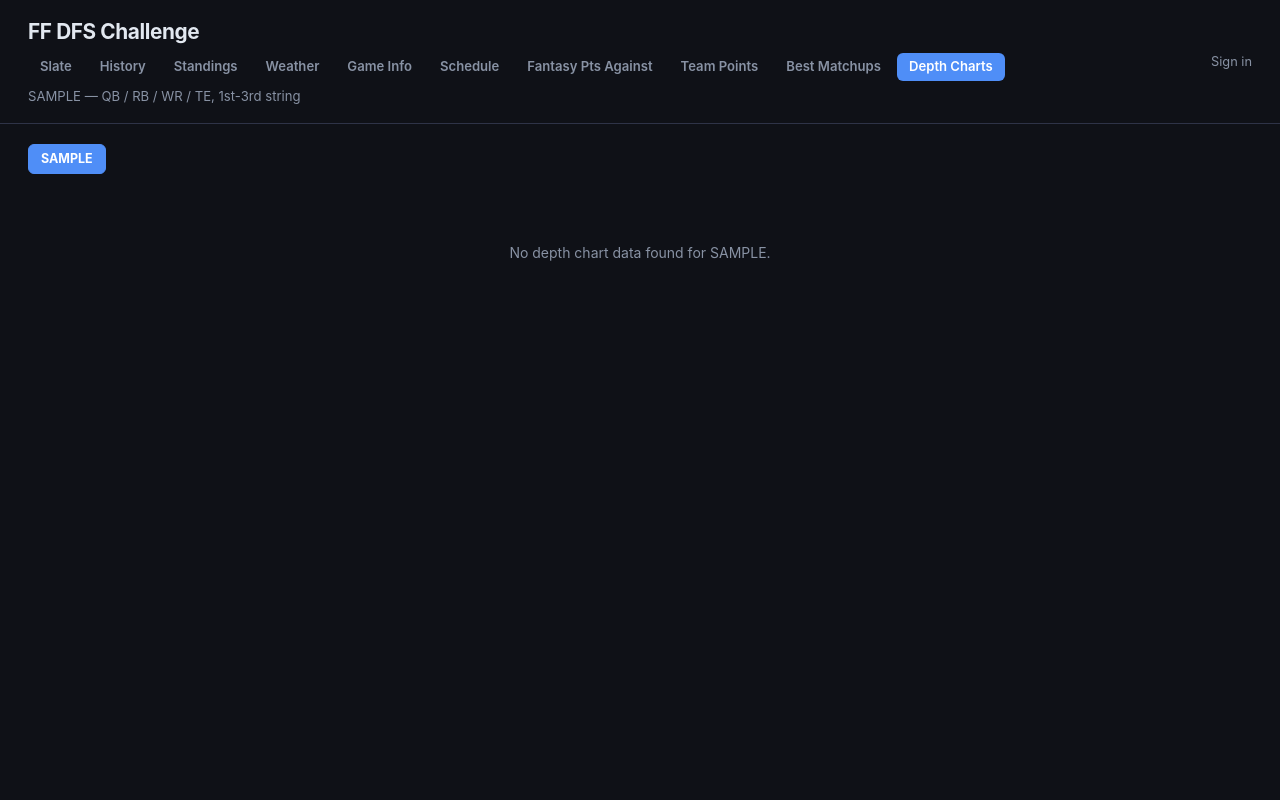
After one commit to art3kr/ff_dfs_site, a Flask app: page /depth-charts in a window 1280 px wide. The commit adds this page. Run offline with Flask 3, Linux system fonts and the light colour scheme; tables that the repository leaves empty hold one stand-in row (values such as "Sample post"); some libraries are stand-ins or nearby versions.

Commit message:
added depth charts

```diff
--- a/app.py
+++ b/app.py
@@ -2042,6 +2042,15 @@ def slate():
         # so the page still works, just without day separators.
         players_by_day = [(None, players)]
 
+    depth_chart_strings = {}   # name -> "1st"/"2nd"/"3rd"/"—" display string
+    if players:
+        STRING_LABELS = {1: "1st", 2: "2nd", 3: "3rd"}
+        names_normalized = {normalize_name(p["name"]) for p in players}
+        lookup = _get_depth_chart_lookup(names_normalized)
+        for p in players:
+            string_rank, _pos = lookup.get(normalize_name(p["name"]), (None, None))
+            depth_chart_strings[p["name"]] = STRING_LABELS.get(string_rank, "—")
+
     return render_template("slate.html",
                            players=players,
                            players_by_day=players_by_day,
@@ -2051,7 +2060,8 @@ def slate():
                            existing_lineup=existing_lineup,
                            locked_teams=sorted(locked_teams),
                            total_teams_scheduled=total_teams_scheduled,
-                           kickoff_by_team=kickoff_by_team)
+                           kickoff_by_team=kickoff_by_team,
+                           depth_chart_strings=depth_chart_strings)
 
 
 @app.route("/history")
@@ -2378,6 +2388,35 @@ def _trailing_average(history_sorted_desc: list, n: int = 10):
     return sum(values) / len(values), len(values)
 
 
+def _get_depth_chart_lookup(names_normalized: set) -> dict:
+    """
+    Shared by the Slate page (show each player's string) and Best
+    Matchups (filter out anyone not on a depth chart at all) — one
+    lookup, so both stay consistent with each other rather than
+    re-implementing the same join twice.
+
+    Matches purely by normalized player name, not name+position: a
+    given name should only appear once across the whole depth chart
+    table regardless of which of ourlads' specific position labels
+    it's filed under (e.g. a WR is under LWR/RWR/SWR, never a bare
+    "WR"), so we don't need to know a slate player's exact WR slot in
+    advance — just look up their name and take whatever string_rank
+    comes back.
+
+    Returns {name_normalized: (string_rank, pos)}.
+    """
+    if not names_normalized:
+        return {}
+    ph = _ph()
+    placeholders = ", ".join([ph] * len(names_normalized))
+    rows = db_fetchall(f"""
+        SELECT player_name_normalized, string_rank, pos
+        FROM depth_charts
+        WHERE player_name_normalized IN ({placeholders})
+    """, tuple(names_normalized))
+    return {r["player_name_normalized"]: (r["string_rank"], r["pos"]) for r in rows}
+
+
 def _compute_best_matchups(sel_year: int, sel_week: int, sel_position: str) -> list:
     """
     Shared computation used by both the /best-matchups page and its
@@ -2403,6 +2442,18 @@ def _compute_best_matchups(sel_year: int, sel_week: int, sel_position: str) -> l
     if not slate:
         return []
 
+    # Filter to only players who are actually on a depth chart this
+    # week — removes recently-cut/inactive players who might still
+    # linger in salary data but aren't real options. Matches purely by
+    # normalized name (see _get_depth_chart_lookup's docstring for why
+    # that's sufficient here).
+    slate_names_normalized_pre_filter = {normalize_name(p["name"]) for p in slate}
+    depth_chart_lookup = _get_depth_chart_lookup(slate_names_normalized_pre_filter)
+    slate = [p for p in slate if normalize_name(p["name"]) in depth_chart_lookup]
+
+    if not slate:
+        return []
+
     defense_rows = db_fetchall(f"""
         SELECT year, week, opponent AS team, position,
                SUM(COALESCE(dk_pts_pfr_reported, dk_pts)) AS pts_allowed
@@ -2437,6 +2488,8 @@ def _compute_best_matchups(sel_year: int, sel_week: int, sel_position: str) -> l
     for key in player_history:
         player_history[key].sort(key=lambda x: (x[0], x[1]), reverse=True)
 
+    STRING_LABELS = {1: "1st", 2: "2nd", 3: "3rd"}
+
     rows = []
     for p in slate:
         name_norm = normalize_name(p["name"])
@@ -2444,12 +2497,15 @@ def _compute_best_matchups(sel_year: int, sel_week: int, sel_position: str) -> l
         opp_avg, opp_games = _trailing_average(defense_history.get(opp_key, []))
         player_avg, player_games = _trailing_average(player_history.get(name_norm, []))
 
+        string_rank, _dc_pos = depth_chart_lookup.get(name_norm, (None, None))
+
         rows.append({
             "name": p["name"], "position": p["position"], "team": p["team"],
             "opponent": p["opponent"], "salary": p["salary"],
             "projected_pts": p["projected_pts"], "ownership_pct": p["ownership_pct"],
             "opp_avg_pts_allowed": opp_avg, "opp_games_count": opp_games,
             "player_avg_dk_pts": player_avg, "player_games_count": player_games,
+            "depth_chart_string": STRING_LABELS.get(string_rank, str(string_rank) if string_rank else "—"),
         })
 
     rows.sort(key=lambda r: (
@@ -2519,6 +2575,50 @@ def best_matchups():
                            available_weeks_by_year=available_weeks_by_year,
                            position=sel_position,
                            team_colors=TEAM_ROW_COLORS)
+
+
+@app.route("/depth-charts")
+def depth_charts():
+    """
+    Standalone browse of the full depth chart data — grouped by team,
+    QB/RB/WR(as its 3 ourlads slots: LWR/RWR/SWR)/TE, 1st-3rd string.
+    Always reflects the latest scrape (this table is a full-replace,
+    not historical — see replace_depth_charts()).
+    """
+    rows = db_fetchall("""
+        SELECT team, pos, string_rank, player_name
+        FROM depth_charts
+        ORDER BY team, pos, string_rank
+    """)
+
+    if not rows:
+        return render_template("depth_charts.html", positions=[], selected_team=None,
+                               available_teams=[])
+
+    available_teams = sorted({r["team"] for r in rows})
+    req_team = request.args.get("team")
+    sel_team = req_team if req_team in available_teams else available_teams[0]
+
+    STRING_LABELS = {1: "1st", 2: "2nd", 3: "3rd"}
+
+    # Group this team's rows by position, ordered QB/RB/LWR/RWR/SWR/TE
+    # (matching ourlads' own Offense-table row order) rather than
+    # alphabetically, since that's the order fantasy users expect.
+    POSITION_ORDER = ['QB', 'RB', 'LWR', 'RWR', 'SWR', 'TE']
+    by_position = {}
+    for r in rows:
+        if r["team"] != sel_team:
+            continue
+        by_position.setdefault(r["pos"], []).append({
+            "string_label": STRING_LABELS.get(r["string_rank"], str(r["string_rank"])),
+            "player_name": r["player_name"],
+        })
+
+    ordered_positions = [(pos, by_position[pos]) for pos in POSITION_ORDER if pos in by_position]
+
+    return render_template("depth_charts.html",
+                           positions=ordered_positions, selected_team=sel_team,
+                           available_teams=available_teams)
 
 
 @app.route("/schedule")
--- a/static/style.css
+++ b/static/style.css
@@ -918,3 +918,75 @@ header {
 #history-table tbody tr[data-team-color]:hover {
     filter: brightness(1.25);
 }
+
+/* -----------------------------------------------------------------------
+   Depth Charts page
+   ----------------------------------------------------------------------- */
+
+.team-picker {
+    display: flex;
+    flex-wrap: wrap;
+    gap: 6px;
+    margin-bottom: 20px;
+}
+
+.team-picker-btn {
+    padding: 5px 12px;
+    background: var(--bg-surface);
+    border: 1px solid var(--border);
+    border-radius: 6px;
+    color: var(--text-muted);
+    font-size: 0.78rem;
+    font-weight: 700;
+    text-decoration: none;
+}
+
+.team-picker-btn:hover  { background: var(--bg-hover); }
+.team-picker-btn.active {
+    background: var(--accent);
+    border-color: var(--accent);
+    color: #fff;
+}
+
+.depth-chart-grid {
+    display: grid;
+    grid-template-columns: repeat(auto-fill, minmax(200px, 1fr));
+    gap: 16px;
+}
+
+.depth-chart-position {
+    background: var(--bg-surface);
+    border: 1px solid var(--border);
+    border-radius: 8px;
+    overflow: hidden;
+}
+
+.depth-chart-position-title {
+    margin: 0;
+    padding: 8px 12px;
+    font-size: 0.85rem;
+    font-weight: 700;
+    color: var(--accent);
+    background: var(--bg-row-alt);
+    border-bottom: 1px solid var(--border);
+}
+
+.depth-chart-table {
+    width: 100%;
+    border-collapse: collapse;
+}
+
+.depth-chart-table td {
+    padding: 7px 12px;
+    border-bottom: 1px solid var(--border);
+    font-size: 0.85rem;
+}
+
+.depth-chart-table tr:last-child td { border-bottom: none; }
+
+.depth-chart-string {
+    width: 40px;
+    color: var(--text-muted);
+    font-weight: 700;
+    font-size: 0.75rem;
+}
--- a/templates/best_matchups.html
+++ b/templates/best_matchups.html
@@ -21,6 +21,7 @@
             <a href="{{ url_for('fantasy_points_against') }}" class="nav-link">Fantasy Pts Against</a>
             <a href="{{ url_for('team_points') }}" class="nav-link">Team Points</a>
             <a href="{{ url_for('best_matchups') }}" class="nav-link active">Best Matchups</a>
+            <a href="{{ url_for('depth_charts') }}" class="nav-link">Depth Charts</a>
         </nav>
         {% if year %}
             <p class="subtitle">Week {{ week }}, {{ year }} &mdash; This week's slate vs. each opponent's season-long weakness by position</p>
@@ -86,6 +87,7 @@
                     <th data-col="position">Pos</th>
                     <th data-col="name">Player</th>
                     <th data-col="team">Team</th>
+                    <th data-col="string">String</th>
                     <th data-col="opponent">Opp</th>
                     <th data-col="salary"      class="right">Salary</th>
                     <th data-col="proj"        class="right">Proj Pts</th>
@@ -106,6 +108,7 @@
                     <td class="pos-badge">{{ r['position'] }}</td>
                     <td class="player-name">{{ r['name'] }}</td>
                     <td>{{ r['team'] | upper }}</td>
+                    <td>{{ r['depth_chart_string'] }}</td>
                     <td>{{ r['opponent'] | upper }}</td>
                     <td class="right">${{ "{:,}".format(r['salary']) if r['salary'] else '—' }}</td>
                     <td class="right">{{ "%.1f"|format(r['projected_pts']) if r['projected_pts'] else '—' }}</td>
@@ -124,7 +127,8 @@
         </table>
     </div>
     <p class="standings-note">
-        Sorted by the opponent's average fantasy points allowed to this position over their last
+        Only players currently on their team's depth chart (QB/RB/WR/TE, 1st-3rd string) are
+        shown here. Sorted by the opponent's average fantasy points allowed to this position over their last
         10 games (highest first — the most exploitable matchups), then by the player's own average
         over their last 10 games. Both trailing windows cross season boundaries when needed (e.g.
         early in a new season, they pull from the end of the prior one) and average whatever games
--- /dev/null
+++ b/templates/depth_charts.html
@@ -0,0 +1,84 @@
+<!DOCTYPE html>
+<html lang="en">
+<head>
+    <meta charset="UTF-8">
+    <meta name="viewport" content="width=device-width, initial-scale=1.0">
+    <title>FF DFS Challenge — Depth Charts{% if selected_team %} — {{ selected_team | upper }}{% endif %}</title>
+    <link rel="stylesheet" href="{{ url_for('static', filename='style.css') }}">
+</head>
+<body>
+
+<header>
+    <div class="header-left">
+        <h1>FF DFS Challenge</h1>
+        <nav class="main-nav">
+            <a href="{{ url_for('slate') }}" class="nav-link">Slate</a>
+            <a href="{{ url_for('history') }}" class="nav-link">History</a>
+            <a href="{{ url_for('standings') }}" class="nav-link">Standings</a>
+            <a href="{{ url_for('weather') }}" class="nav-link">Weather</a>
+            <a href="{{ url_for('gameinfo') }}" class="nav-link">Game Info</a>
+            <a href="{{ url_for('schedule') }}" class="nav-link">Schedule</a>
+            <a href="{{ url_for('fantasy_points_against') }}" class="nav-link">Fantasy Pts Against</a>
+            <a href="{{ url_for('team_points') }}" class="nav-link">Team Points</a>
+            <a href="{{ url_for('best_matchups') }}" class="nav-link">Best Matchups</a>
+            <a href="{{ url_for('depth_charts') }}" class="nav-link active">Depth Charts</a>
+        </nav>
+        {% if selected_team %}
+            <p class="subtitle">{{ selected_team | upper }} &mdash; QB / RB / WR / TE, 1st-3rd string</p>
+        {% else %}
+            <p class="subtitle">No depth chart data loaded yet.</p>
+        {% endif %}
+    </div>
+    <div class="header-right">
+        {% if current_user.is_authenticated %}
+            <span class="user-badge">{{ current_user.username }}</span>
+            <a href="{{ url_for('logout') }}" class="logout-link">Sign out</a>
+        {% else %}
+            <a href="{{ url_for('login') }}" class="login-link">Sign in</a>
+        {% endif %}
+    </div>
+</header>
+
+<main class="history-main">
+
+{% if not available_teams %}
+    <p class="empty-state">
+        No depth chart data loaded yet. Run <code>scrapers/scrape_ourlads_depth_charts.py</code>
+        then <code>flask load-history</code>.
+    </p>
+{% else %}
+
+    <div class="team-picker">
+        {% for t in available_teams %}
+        <a href="?team={{ t }}" class="team-picker-btn {% if t == selected_team %}active{% endif %}">{{ t | upper }}</a>
+        {% endfor %}
+    </div>
+
+    {% if positions %}
+    <div class="depth-chart-grid">
+        {% for pos, entries in positions %}
+        <div class="depth-chart-position">
+            <h3 class="depth-chart-position-title">{{ pos }}</h3>
+            <table class="depth-chart-table">
+                <tbody>
+                    {% for e in entries %}
+                    <tr>
+                        <td class="depth-chart-string">{{ e['string_label'] }}</td>
+                        <td class="player-name">{{ e['player_name'] }}</td>
+                    </tr>
+                    {% endfor %}
+                </tbody>
+            </table>
+        </div>
+        {% endfor %}
+    </div>
+    {% else %}
+    <p class="empty-state">No depth chart data found for {{ selected_team | upper }}.</p>
+    {% endif %}
+
+{% endif %}
+
+</main>
+
+</body>
+</html>
--- a/templates/fantasy_points_against.html
+++ b/templates/fantasy_points_against.html
@@ -21,6 +21,7 @@
             <a href="{{ url_for('fantasy_points_against') }}" class="nav-link active">Fantasy Pts Against</a>
             <a href="{{ url_for('team_points') }}" class="nav-link">Team Points</a>
             <a href="{{ url_for('best_matchups') }}" class="nav-link">Best Matchups</a>
+            <a href="{{ url_for('depth_charts') }}" class="nav-link">Depth Charts</a>
         </nav>
         {% if year %}
             <p class="subtitle">{{ year }} Season &mdash; How many fantasy points each team gives up to each position</p>
--- a/templates/gameinfo.html
+++ b/templates/gameinfo.html
@@ -21,6 +21,7 @@
             <a href="{{ url_for('fantasy_points_against') }}" class="nav-link">Fantasy Pts Against</a>
             <a href="{{ url_for('team_points') }}" class="nav-link">Team Points</a>
             <a href="{{ url_for('best_matchups') }}" class="nav-link">Best Matchups</a>
+            <a href="{{ url_for('depth_charts') }}" class="nav-link">Depth Charts</a>
         </nav>
         {% if year %}
             <p class="subtitle">Week {{ week }}, {{ year }} &mdash; Roof, Surface, Vegas Lines, Attendance</p>
--- a/templates/history.html
+++ b/templates/history.html
@@ -21,6 +21,7 @@
             <a href="{{ url_for('fantasy_points_against') }}" class="nav-link">Fantasy Pts Against</a>
             <a href="{{ url_for('team_points') }}" class="nav-link">Team Points</a>
             <a href="{{ url_for('best_matchups') }}" class="nav-link">Best Matchups</a>
+            <a href="{{ url_for('depth_charts') }}" class="nav-link">Depth Charts</a>
         </nav>
         {% if year %}
             <p class="subtitle">Week {{ week }}, {{ year }} &mdash; Salary + Results</p>
--- a/templates/player.html
+++ b/templates/player.html
@@ -21,6 +21,7 @@
             <a href="{{ url_for('fantasy_points_against') }}" class="nav-link">Fantasy Pts Against</a>
             <a href="{{ url_for('team_points') }}" class="nav-link">Team Points</a>
             <a href="{{ url_for('best_matchups') }}" class="nav-link">Best Matchups</a>
+            <a href="{{ url_for('depth_charts') }}" class="nav-link">Depth Charts</a>
         </nav>
         {% if found %}
             <p class="subtitle">{{ name }} &mdash; Career History</p>
--- a/templates/schedule.html
+++ b/templates/schedule.html
@@ -21,6 +21,7 @@
             <a href="{{ url_for('fantasy_points_against') }}" class="nav-link">Fantasy Pts Against</a>
             <a href="{{ url_for('team_points') }}" class="nav-link">Team Points</a>
             <a href="{{ url_for('best_matchups') }}" class="nav-link">Best Matchups</a>
+            <a href="{{ url_for('depth_charts') }}" class="nav-link">Depth Charts</a>
         </nav>
         {% if year %}
             <p class="subtitle">{{ year }} Season &mdash; Full Schedule</p>
--- a/templates/slate.html
+++ b/templates/slate.html
@@ -21,6 +21,7 @@
             <a href="{{ url_for('fantasy_points_against') }}" class="nav-link">Fantasy Pts Against</a>
             <a href="{{ url_for('team_points') }}" class="nav-link">Team Points</a>
             <a href="{{ url_for('best_matchups') }}" class="nav-link">Best Matchups</a>
+            <a href="{{ url_for('depth_charts') }}" class="nav-link">Depth Charts</a>
         </nav>
         {% if week %}
             <p class="subtitle">Week {{ week }}, {{ year }} &mdash; DraftKings Thu-Mon Slate</p>
@@ -86,6 +87,7 @@
                         <th data-col="team">Team</th>
                         <th data-col="opponent">Opp</th>
                         <th data-col="kickoff">Kickoff</th>
+                        <th data-col="string">String</th>
                         <th data-col="salary"        class="right">Salary</th>
                         <th data-col="projected_pts" class="right">Proj Pts</th>
                         <th data-col="ownership_pct" class="right">Proj Own%</th>
@@ -96,7 +98,7 @@
                     {% for day_name, day_players in players_by_day %}
                     {% if day_name %}
                     <tr class="day-header-row">
-                        <td colspan="9" class="day-header-cell">{{ day_name }}</td>
+                        <td colspan="10" class="day-header-cell">{{ day_name }}</td>
                     </tr>
                     {% endif %}
                     {% for p in day_players %}
@@ -117,6 +119,7 @@
                         <td>{{ p['team'] }}</td>
                         <td>{{ p['opponent'] }}</td>
                         <td class="kickoff-cell">{{ kickoff_by_team.get(p['team'], '—') }}</td>
+                        <td>{{ depth_chart_strings.get(p['name'], '—') }}</td>
                         <td class="right">${{ "{:,}".format(p['salary']) if p['salary'] else '—' }}</td>
                         <td class="right">{{ "%.1f"|format(p['projected_pts']) if p['projected_pts'] else '—' }}</td>
                         <td class="right">{{ "%.1f"|format(p['ownership_pct']) if p['ownership_pct'] else '—' }}%</td>
--- a/templates/standings.html
+++ b/templates/standings.html
@@ -21,6 +21,7 @@
             <a href="{{ url_for('fantasy_points_against') }}" class="nav-link">Fantasy Pts Against</a>
             <a href="{{ url_for('team_points') }}" class="nav-link">Team Points</a>
             <a href="{{ url_for('best_matchups') }}" class="nav-link">Best Matchups</a>
+            <a href="{{ url_for('depth_charts') }}" class="nav-link">Depth Charts</a>
         </nav>
         {% if year %}
             <p class="subtitle">{{ year }} Season &mdash; Lowest week dropped</p>
--- a/templates/team_points.html
+++ b/templates/team_points.html
@@ -21,6 +21,7 @@
             <a href="{{ url_for('fantasy_points_against') }}" class="nav-link">Fantasy Pts Against</a>
             <a href="{{ url_for('team_points') }}" class="nav-link active">Team Points</a>
             <a href="{{ url_for('best_matchups') }}" class="nav-link">Best Matchups</a>
+            <a href="{{ url_for('depth_charts') }}" class="nav-link">Depth Charts</a>
         </nav>
         {% if year %}
             <p class="subtitle">Week {{ week }}, {{ year }} &mdash; Points Scored / Allowed by Team</p>
--- a/templates/weather.html
+++ b/templates/weather.html
@@ -21,6 +21,7 @@
             <a href="{{ url_for('fantasy_points_against') }}" class="nav-link">Fantasy Pts Against</a>
             <a href="{{ url_for('team_points') }}" class="nav-link">Team Points</a>
             <a href="{{ url_for('best_matchups') }}" class="nav-link">Best Matchups</a>
+            <a href="{{ url_for('depth_charts') }}" class="nav-link">Depth Charts</a>
         </nav>
         {% if year %}
             <p class="subtitle">Week {{ week }}, {{ year }} &mdash; Game Conditions</p>
```
